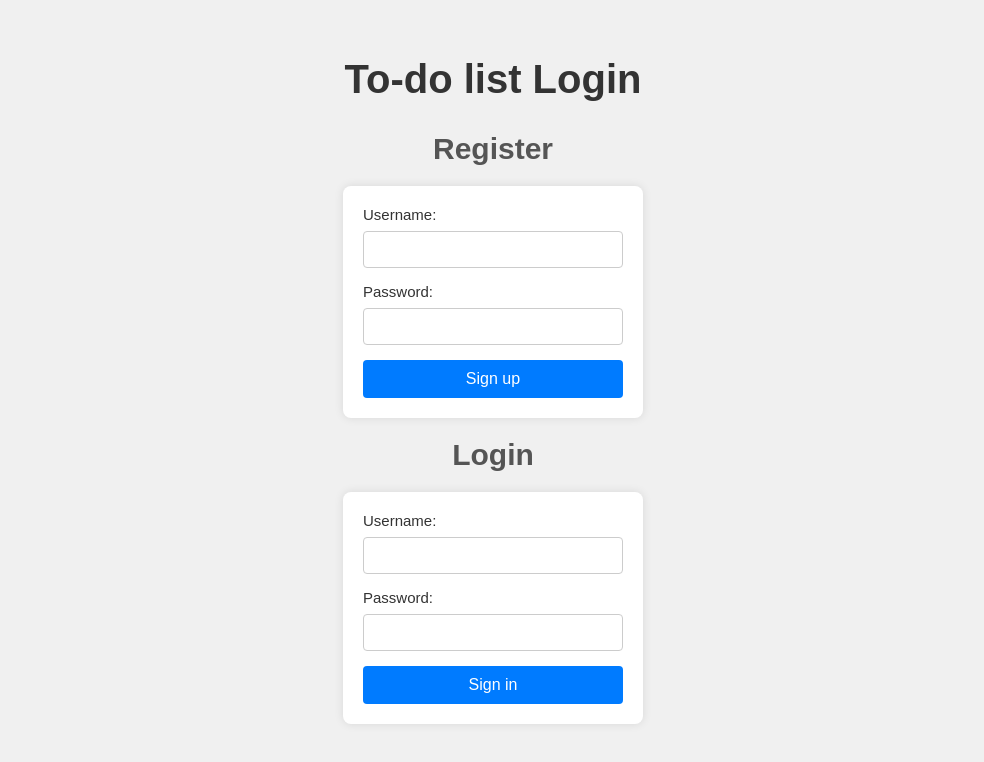
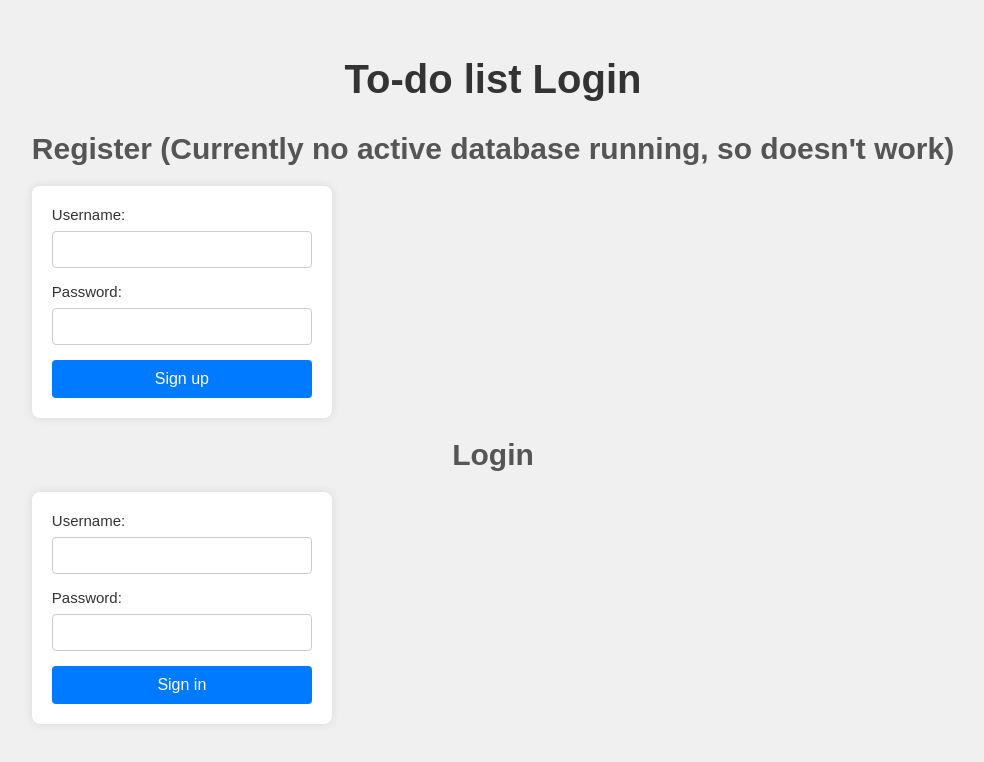
Before and after one commit to yandreas/Todo_Task, a website built with Parcel: page Frontend/src/index.html in a window 1280 px wide. Shown: the whole page, without its empty margins (147-1131 px from the left). Built offline with nearby package versions, Linux system fonts and the light colour scheme.

Commit message:
Update index.html

```diff
--- a/Frontend/src/index.html
+++ b/Frontend/src/index.html
@@ -34,7 +34,7 @@
     <section class="section">
       <h1>To-do list Login</h1>
 
-      <h2>Register</h2>
+      <h2>Register (Currently no active database running, so doesn't work)</h2>
       <form id="createUserForm">
         <label for="createUsername">Username:</label>
         <input type="text" id="createUsername" name="username" required />
```
